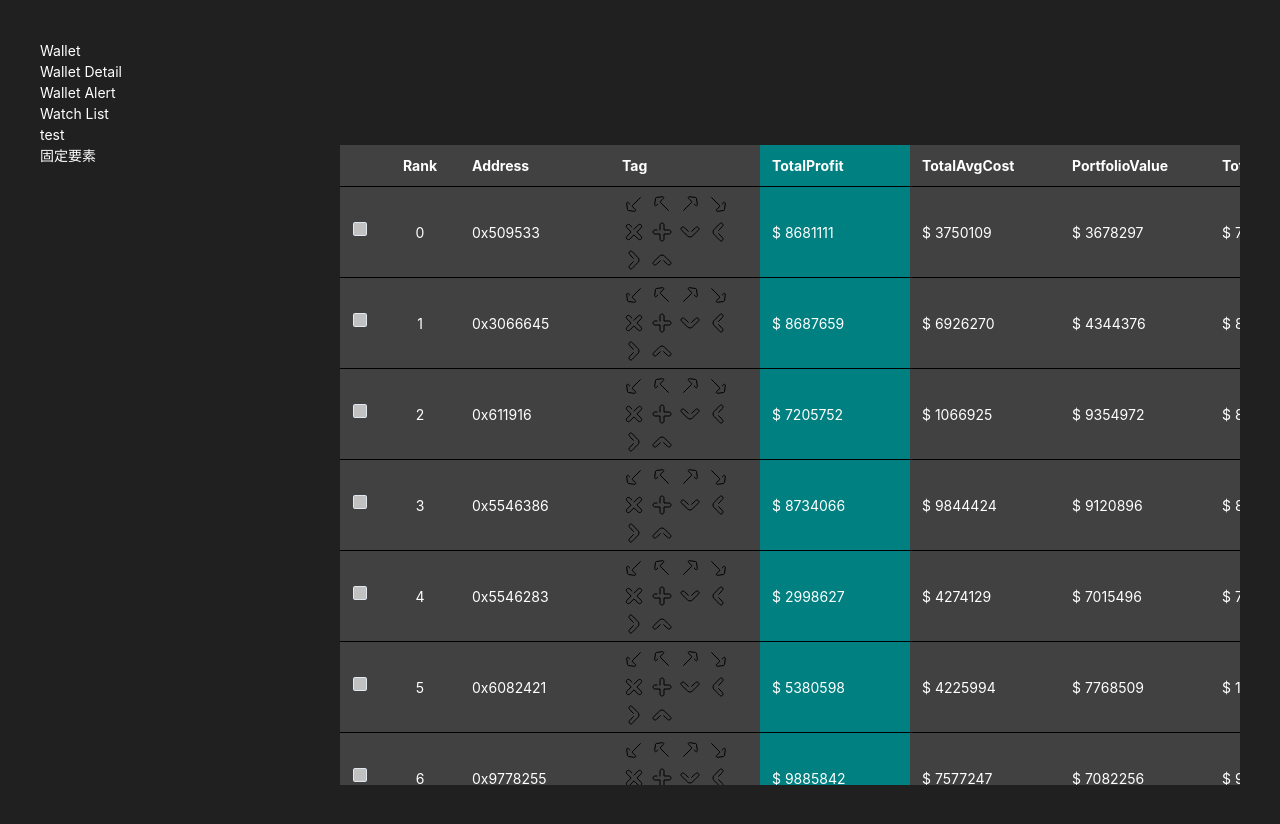
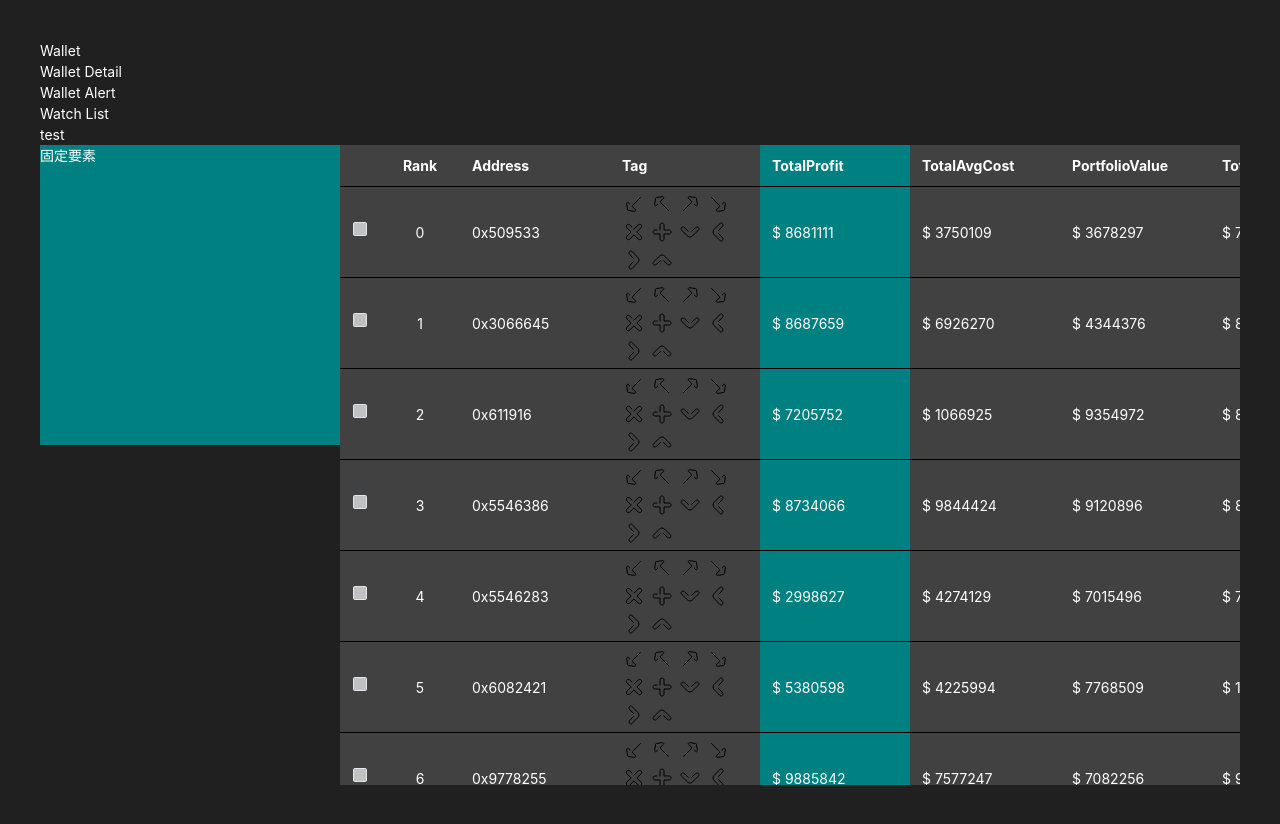
Before and after one commit to kira-0521/learning, a React (Vite) app in the folder discord-lib/frontend/: page /test in a window 1280 px wide. Built offline with nearby package versions, Linux system fonts and the light colour scheme.

Commit message:
[ refactor ]

```diff
--- a/discord-lib/frontend/src/components/pages/TableTest.tsx
+++ b/discord-lib/frontend/src/components/pages/TableTest.tsx
@@ -7,7 +7,9 @@ import { TOP_DATA } from '../../scripts/componentsData/walletTopData'
 export const TableTest = () => {
   return (
     <Grid templateColumns='300px 1fr' w='100%'>
-      <Box height='300px'>固定要素</Box>
+      <Box height='300px' bg='teal'>
+        固定要素
+      </Box>
       <CodingTable2 dataList={TOP_DATA()} />
     </Grid>
   )
--- a/discord-lib/frontend/src/components/templates/Layouts/MainLayout.tsx
+++ b/discord-lib/frontend/src/components/templates/Layouts/MainLayout.tsx
@@ -1,13 +1,11 @@
 import { FC, memo, ReactNode } from 'react'
 import { Box, Flex } from '@chakra-ui/react'
 import _ from 'lodash'
-import { useLocation } from 'react-router-dom'
 
 type Props = {
   children: ReactNode
 }
 export const MainLayout: FC<Props> = memo(({ children }) => {
-  const location = useLocation()
   return (
     <Box p='40px'>
       <Flex direction='column'>{children}</Flex>
--- a/discord-lib/frontend/src/scripts/utils/dom.ts
+++ b/discord-lib/frontend/src/scripts/utils/dom.ts
@@ -21,3 +21,5 @@ export const getDomHight = (
     ? windowHeight - rejectDomsCalcHeight
     : windowHeight - rejectDomsCalcHeight - otherRejectHeight
 }
+
+export const getStickyLeft = () => {}
```
